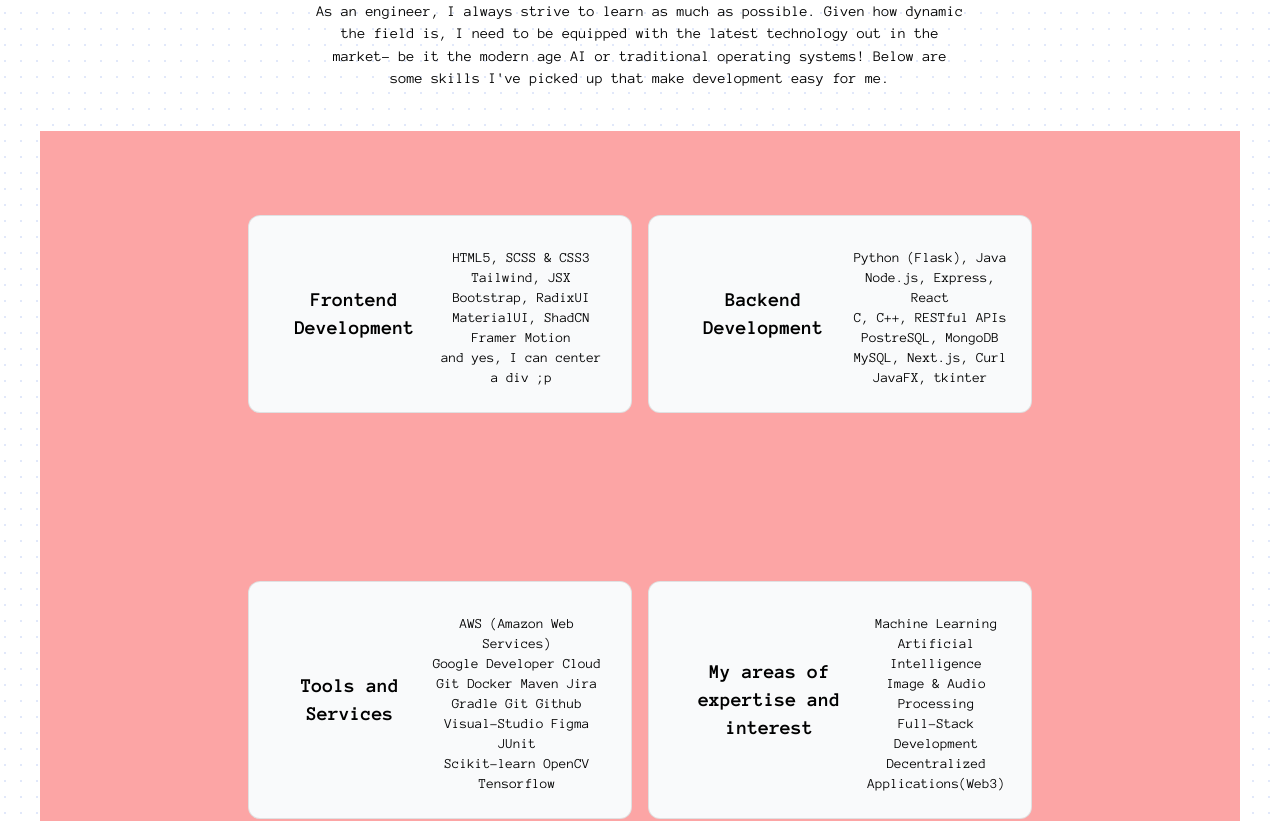
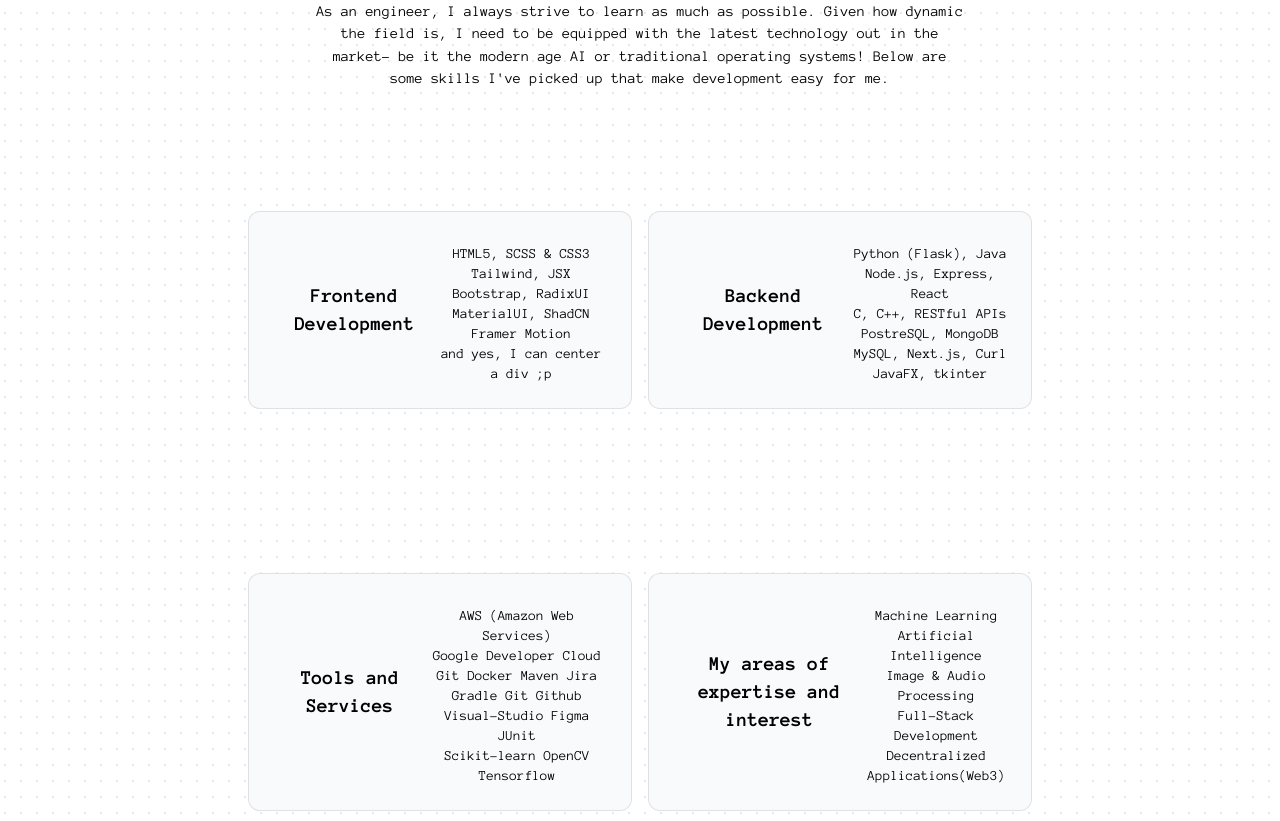
Before and after one commit to Chaitanya-Chaurasia/Portfolio, a Next.js app: page / in a window 1280 px wide. Shown: the part 920-1741 px from the top of the page. Built offline with nearby package versions, Linux system fonts and the light colour scheme.

Commit message:
Added new layout

```diff
--- a/app/components/3d-card.tsx
+++ b/app/components/3d-card.tsx
@@ -86,7 +86,7 @@ export const CardBody = ({
   return (
     <div
       className={cn(
-        "h-full w-96 flex items-center justify-center text-center [transform-style:preserve-3d]  [&>*]:[transform-style:preserve-3d]",
+        "h-96 w-96 flex items-center justify-center text-center [transform-style:preserve-3d]  [&>*]:[transform-style:preserve-3d]",
         className
       )}
     >
--- a/app/page.tsx
+++ b/app/page.tsx
@@ -50,8 +50,8 @@ const projects = [
 
 export default function Home() {
   return (
-    <main className="flex flex-col min-h-screen font-new-font w-full text-white overflow-hidden bg-dot-blue-700/[0.3] relative items-center justify-center">
-      <div className="absolute pointer-events-none inset-0 flex items-center justify-center bg-white [mask-image:radial-gradient(ellipse_at_center,transparent_90%,black)]"></div>
+    <main className="flex flex-col min-h-screen font-new-font w-full text-white overflow-hidden bg-white bg-dot-blue-700/[0.3] relative items-center justify-center">
+      <div className="absolute pointer-events-none inset-0 flex items-center justify-center bg-white [mask-image:radial-gradient(ellipse_at_center,transparent_90%,white)]"></div>
       <section
         className="flex flex-col lg:flex-row font-new-font w-full text-black overflow-hidden bg-transparent h-full"
         id="home"
@@ -135,7 +135,7 @@ export default function Home() {
         id="skills"
       >
         <div className="flex flex-col items-center justify-center border-black ">
-          <span className="text-[110px] text-center p-10 flex-1 bg-gradient-to-b from-pink-600 via-purple-800 to-blue-600 text-transparent bg-clip-text flex flex-col mt-20 border-t-2 border-black ">
+          <span className="text-[110px] text-center p-10 flex-1 bg-gradient-to-b from-pink-600 via-purple-800 to-blue-600 text-transparent bg-clip-text flex flex-col mt-20 border-t-2 border-black">
             <span className="flex flex-col lg:flex-row text-[30%] lg:text-[70px]">
               {" "}
               <span className="font-bold"> believe. </span>
@@ -158,8 +158,8 @@ export default function Home() {
           </div>
         </div>
 
-        <div className="flex flex-col w-full items-center justify-center text-black bg-red-300">
-          <div className="p-1 flex flex-col lg:flex-row  gap-4 items-center justify-center">
+        <div className="flex flex-col w-full items-center justify-center text-black">
+          <div className="px-1 py-0 flex flex-col lg:flex-row gap-4">
             <CardContainer>
               <CardBody className="bg-gray-50 relative group/card  border-black/[0.1] h-full rounded-xl p-6 border">
                 <CardItem
```
